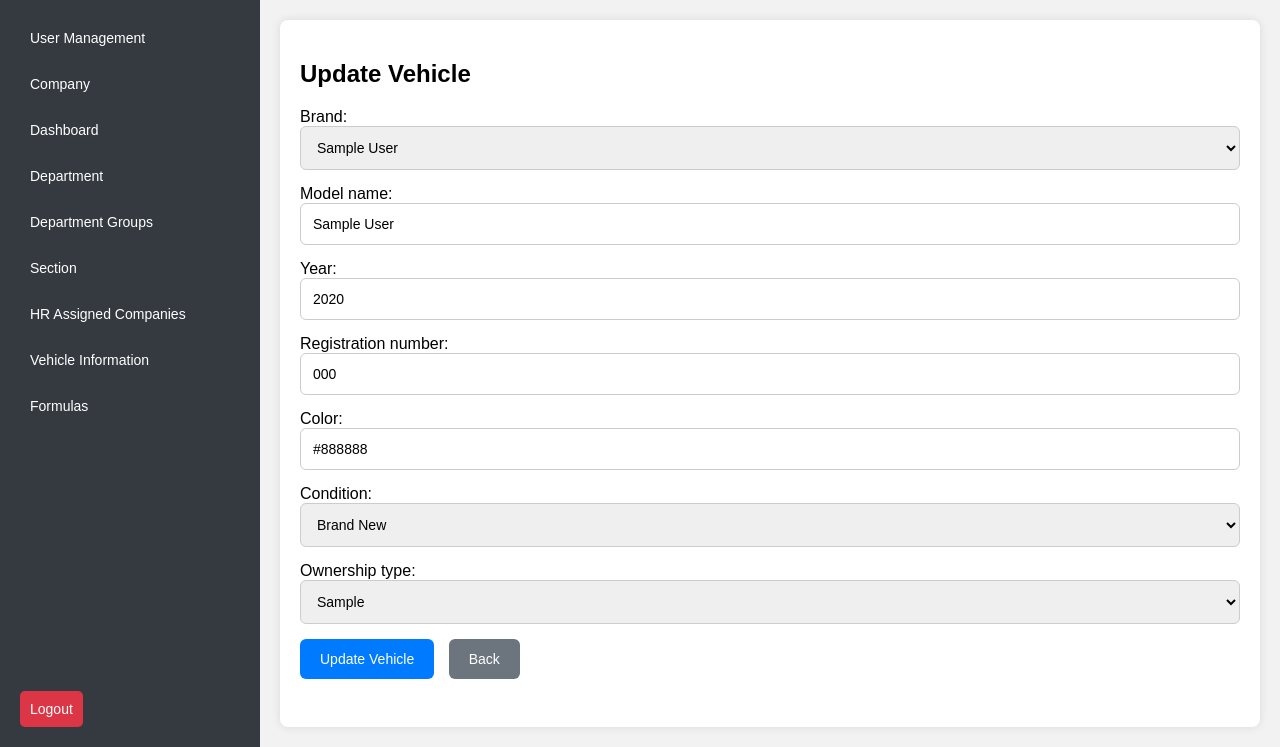
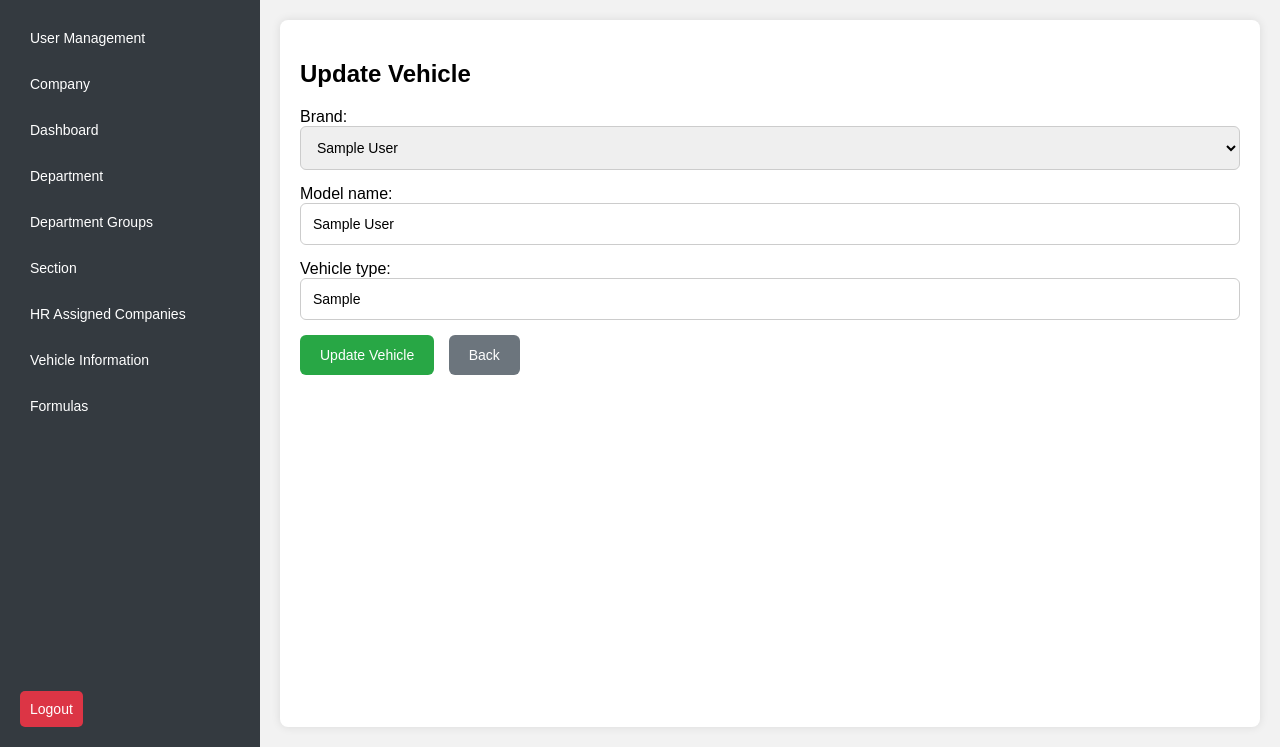
Before and after one commit to Ugsteamdevs123/hrsystem, a Django app: page /payroll/vehicles/update/1/ in a window 1280 px wide. Shown: the part 53-800 px from the top of the page. Run offline with Django 5.2, Linux system fonts and the light colour scheme; a user stored in the database is signed in; tables that the repository leaves empty hold one stand-in row (values such as "Sample post").

Commit message:
Changes in the vehicle model , admin.py , forms.py , serilaizers.py , views.py and also in base.html , vehicle html files and remove dashboard.html file and duplicate serilaizer file

```diff
--- a/app/user/admin.py
+++ b/app/user/admin.py
@@ -89,8 +89,10 @@ admin.site.register(models.FieldFormula)
 admin.site.register(models.configurations)
 
 admin.site.register(models.Employee)
-admin.site.register(models.VehicleInfo)
+
+
+# admin.site.register(models.VehicleInfo)
 
 admin.site.register(models.VehicleBrand)
 admin.site.register(models.VehicleModel)
-admin.site.register(models.VehicleOwnerShipModel)
+# admin.site.register(models.VehicleOwnerShipModel)
--- a/app/user/forms.py
+++ b/app/user/forms.py
@@ -193,7 +193,6 @@ from .models import (
     DepartmentGroups,
     hr_assigned_companies,
     VehicleModel,
-    VehicleInfo
 )
 from django.contrib.auth.models import Group
 
@@ -360,10 +359,4 @@ class HrAssignedCompaniesForm(forms.ModelForm):
 class VehicleModelForm(forms.ModelForm):
     class Meta:
         model = VehicleModel
-        fields = ["brand", "model_name", "year", "condition"]
-
-
-class VehicleInfoForm(forms.ModelForm):
-    class Meta:
-        model = VehicleInfo
-        fields = ["ownership_type", "color", "registration_number", "mileage_km"]
+        fields = ["brand", "model_name", "vehicle_type"]
--- a/app/user/models.py
+++ b/app/user/models.py
@@ -210,39 +210,14 @@ class VehicleBrand(models.Model):
 
 
 class VehicleModel(models.Model):
-    """Stores vehicle model details, linked to a brand."""
-    CONDITION_CHOICES = [
-        ('NEW', 'Brand New'),
-        ('USED', 'Used'),
-    ]
+    # """Stores vehicle model details, linked to a brand."""
 
     brand = models.ForeignKey(VehicleBrand, on_delete=models.CASCADE, related_name='models')
     model_name = models.CharField(max_length=50)
-    year = models.PositiveIntegerField()
-    condition = models.CharField(max_length=10, choices=CONDITION_CHOICES, default='NEW')
-
-    class Meta:
-        unique_together = ('brand', 'model_name', 'year', 'condition')
+    vehicle_type = models.CharField(max_length=50) #For count cc
 
     def __str__(self):
-        return f"{self.brand.name} {self.model_name} ({self.year}) - {self.get_condition_display()}"
-
-
-class VehicleOwnerShipModel(models.Model)   :
-    own_type = models.CharField(max_length=20)
-
-    def __str__(self):
-        return self.own_type
-
-class VehicleInfo(models.Model):
-    vehicle = models.OneToOneField(VehicleModel, on_delete=models.CASCADE, related_name='info')
-    ownership_type = models.ForeignKey(VehicleOwnerShipModel, on_delete=models.SET_NULL, null=True)
-    color = models.CharField(max_length=20, blank=True)
-    registration_number = models.CharField(max_length=100)
-    mileage_km = models.PositiveIntegerField(default=0, help_text="Total distance travelled in kilometers" , blank=True , null=True)
-
-    def __str__(self):
-        return f"Info for {self.vehicle}"
+        return f"{self.brand.name} {self.model_name} ({self.vehicle_type})"
 
 
 
@@ -276,7 +251,7 @@ class Employee(models.Model):
 class CurrentPackageDetails(models.Model):
     employee = models.OneToOneField(Employee, on_delete=models.CASCADE)
     gross_salary = models.DecimalField(max_digits=10, decimal_places=2)
-    vehicle = models.ForeignKey(VehicleInfo, on_delete=models.SET_NULL, null=True)
+    vehicle = models.ForeignKey(VehicleModel, on_delete=models.SET_NULL, null=True)
     fuel_limit = models.DecimalField(max_digits=10, decimal_places=2)
     mobile_allowance = models.DecimalField(max_digits=10, decimal_places=2)
 
@@ -313,7 +288,7 @@ class ProposedPackageDetails(models.Model):
     increased_fuel_amount = models.DecimalField(max_digits=10, decimal_places=2, null=True, blank=True)
     revised_fuel_allowance = models.DecimalField(max_digits=10, decimal_places=2, null=True, blank=True)  # Changed from FK
     mobile_allowance = models.DecimalField(max_digits=10, decimal_places=2, null=True, blank=True)
-    vehicle = models.ForeignKey(VehicleInfo, on_delete=models.SET_NULL, null=True)
+    vehicle = models.ForeignKey(VehicleModel, on_delete=models.SET_NULL, null=True)
 
     is_deleted = models.BooleanField(default=False)
 
--- a/app/user/templates/base.html
+++ b/app/user/templates/base.html
@@ -238,9 +238,11 @@
 
                     <div id="panel-{{ company.company_id }}" class="tree-panel" hidden>
                     <ul class="tree-list">
-                        <li>
+
+                        {% comment %} <li>
                         <a href="{% url 'company_summary' company.company_id %}">Summary</a>
-                        </li>
+                        </li> {% endcomment %}
+
                         {% for department in company.departments %}
                         <li class="child">
                             {# IMPORTANT: pass department.id to avoid NoReverseMatch #}
--- a/app/user/templates/update_vehicle.html
+++ b/app/user/templates/update_vehicle.html
@@ -9,50 +9,20 @@
 
     <!-- Vehicle Brand -->
     <div class="form-field">
-        {{ vehicle_form.brand.label_tag }}
-        {{ vehicle_form.brand }}
+        {{ form.brand.label_tag }}
+        {{ form.brand }}
     </div>
 
     <!-- Vehicle Model Name -->
     <div class="form-field">
-        {{ vehicle_form.model_name.label_tag }}
-        {{ vehicle_form.model_name }}
+        {{ form.model_name.label_tag }}
+        {{ form.model_name }}
     </div>
 
-    <!-- Year -->
+    <!-- Vehicle Type -->
     <div class="form-field">
-        {{ vehicle_form.year.label_tag }}
-        {{ vehicle_form.year }}
-    </div>
-
-    <!-- Registration Number -->
-    <div class="form-field">
-        {{ info_form.registration_number.label_tag }}
-        {{ info_form.registration_number }}
-    </div>
-
-    <!-- Color -->
-    <div class="form-field">
-        {{ info_form.color.label_tag }}
-        {{ info_form.color }}
-    </div>
-
-    <!-- Condition -->
-    <div class="form-field">
-        {{ vehicle_form.condition.label_tag }}
-        {{ vehicle_form.condition }}
-    </div>
-
-    <!-- Mileage (Initially Hidden) -->
-    <div class="form-field" id="mileageField" style="display: none;">
-        {{ info_form.mileage_km.label_tag }}
-        {{ info_form.mileage_km }}
-    </div>
-
-    <!-- Ownership Type -->
-    <div class="form-field">
-        {{ info_form.ownership_type.label_tag }}
-        {{ info_form.ownership_type }}
+        {{ form.vehicle_type.label_tag }}
+        {{ form.vehicle_type }}
     </div>
 
     <!-- Buttons -->
@@ -70,31 +40,13 @@
     </div>
 </form>
 
-<script>
-    document.addEventListener('DOMContentLoaded', function () {
-        const conditionField = document.getElementById("id_condition");
-        const mileageField = document.getElementById("mileageField");
-
-        function toggleMileage() {
-            if (conditionField.value === "USED") {
-                mileageField.style.display = "block";
-            } else {
-                mileageField.style.display = "none";
-            }
-        }
-
-        conditionField.addEventListener("change", toggleMileage);
-        toggleMileage(); // Initial check
-    });
-</script>
-
 <style>
 /* Form fields styling */
 .form-field {
     margin-bottom: 15px;
     text-align: left;
 }
-.form-field input, .form-field select {
+.form-field input, .form-field select, .form-field textarea {
     width: 100%;
     padding: 12px;
     border: 1px solid #ccc;
@@ -112,15 +64,15 @@
     font-size: 14px;
     margin-right: 10px;
 }
-.btn-submit { background-color: #007bff; color: #fff; }
-.btn-submit:hover { background-color: #0056b3; }
+.btn-submit { background-color: #28a745; color: #fff; }
+.btn-submit:hover { background-color: #218838; }
 .btn-back { background-color: #6c757d; color: #fff; }
 .btn-back:hover { background-color: #5a6268; }
 
 /* Responsive */
 @media screen and (max-width: 500px) {
     .form-btn { font-size: 12px; padding: 10px; }
-    .form-field input, .form-field select { font-size: 14px; padding: 10px; }
+    .form-field input, .form-field select, .form-field textarea { font-size: 14px; padding: 10px; }
 }
 </style>
 
--- a/app/user/views.py
+++ b/app/user/views.py
@@ -2,14 +2,11 @@ from rest_framework.views import APIView
 from rest_framework.response import Response
 
 
-from .serializers import (
-    UserLoginSerializer,
-)
 from .models import (
     CustomUser,
     Company,
     Section,
-    VehicleInfo,
+    # VehicleInfo,
     VehicleModel
 )
 
@@ -34,7 +31,7 @@ from .forms import (
     SectionForm,
     DepartmentGroupsForm,
     HrAssignedCompaniesForm,
-    VehicleInfoForm,
+    # VehicleInfoForm,
     VehicleModelForm
 
 )
@@ -436,86 +433,61 @@ class DeleteHrAssignedCompanyView(PermissionRequiredMixin, View):
 
 # --- VIEW VEHICLES ---
 class ViewVehicleListView(PermissionRequiredMixin, View):
-    permission_required = "user.view_vehicleinfo"
+    permission_required = "user.view_vehiclemodel"
     template_name = "view_vehicle_list.html"
 
     def get(self, request):
-        vehicles = VehicleInfo.objects.select_related("vehicle", "ownership_type").all()
+        vehicles = VehicleModel.objects.select_related("brand").all()
         return render(request, self.template_name, {"vehicles": vehicles})
 
 
 # --- ADD VEHICLE ---
 class AddVehicleView(PermissionRequiredMixin, View):
-    permission_required = "user.add_vehicleinfo"
+    permission_required = "user.add_vehiclemodel"
     template_name = "add_vehicle.html"
 
     def get(self, request):
-        vehicle_form = VehicleModelForm()
-        info_form = VehicleInfoForm()
-        return render(request, self.template_name, {
-            "vehicle_form": vehicle_form,
-            "info_form": info_form
-        })
+        form = VehicleModelForm()
+        return render(request, self.template_name, {"form": form})
 
     def post(self, request):
-        vehicle_form = VehicleModelForm(request.POST)
-        info_form = VehicleInfoForm(request.POST)
-        if vehicle_form.is_valid() and info_form.is_valid():
-            vehicle = vehicle_form.save()
-            info = info_form.save(commit=False)
-            info.vehicle = vehicle
-            info.save()
+        form = VehicleModelForm(request.POST)
+        if form.is_valid():
+            form.save()
             messages.success(request, "Vehicle added successfully!")
             return redirect("view_vehicles")
-        return render(request, self.template_name, {
-            "vehicle_form": vehicle_form,
-            "info_form": info_form
-        })
+        return render(request, self.template_name, {"form": form})
 
 
 # --- UPDATE VEHICLE ---
 class UpdateVehicleView(PermissionRequiredMixin, View):
-    permission_required = "user.change_vehicleinfo"
+    permission_required = "user.change_vehiclemodel"
     template_name = "update_vehicle.html"
 
     def get(self, request, pk):
-        vehicle_info = get_object_or_404(VehicleInfo, pk=pk)
-        vehicle_form = VehicleModelForm(instance=vehicle_info.vehicle)
-        info_form = VehicleInfoForm(instance=vehicle_info)
-        return render(request, self.template_name, {
-            "vehicle_form": vehicle_form,
-            "info_form": info_form,
-            "vehicle_info": vehicle_info
-        })
+        vehicle = get_object_or_404(VehicleModel, pk=pk)
+        form = VehicleModelForm(instance=vehicle)
+        return render(request, self.template_name, {"form": form, "vehicle": vehicle})
 
     def post(self, request, pk):
-        vehicle_info = get_object_or_404(VehicleInfo, pk=pk)
-        vehicle_form = VehicleModelForm(request.POST, instance=vehicle_info.vehicle)
-        info_form = VehicleInfoForm(request.POST, instance=vehicle_info)
-        if vehicle_form.is_valid() and info_form.is_valid():
-            vehicle_form.save()
-            info_form.save()
+        vehicle = get_object_or_404(VehicleModel, pk=pk)
+        form = VehicleModelForm(request.POST, instance=vehicle)
+        if form.is_valid():
+            form.save()
             messages.success(request, "Vehicle updated successfully!")
             return redirect("view_vehicles")
-        return render(request, self.template_name, {
-            "vehicle_form": vehicle_form,
-            "info_form": info_form,
-            "vehicle_info": vehicle_info
-        })
+        return render(request, self.template_name, {"form": form, "vehicle": vehicle})
 
 
 # --- DELETE VEHICLE ---
 class DeleteVehicleView(PermissionRequiredMixin, View):
-    permission_required = "user.delete_vehicleinfo"
+    permission_required = "user.delete_vehiclemodel"
 
     def get(self, request, pk):
-        vehicle_info = get_object_or_404(VehicleInfo, pk=pk)
-        vehicle_info.delete()  # Hard delete, or you can soft delete by adding a flag
+        vehicle = get_object_or_404(VehicleModel, pk=pk)
+        vehicle.delete()
         messages.success(request, "Vehicle deleted successfully!")
         return redirect("view_vehicles")
-
-
-
 
 
 
@@ -566,7 +538,7 @@ from .serializer import (
     DesignationCreateSerializer,
     LocationsSerializer,
     EmployeeStatusSerializer,
-    VehicleInfoDropdownSerializer
+    # VehicleInfoDropdownSerializer
 
 )
 
```
Also changed, not shown: app/user/serializer.py (+9 -9 lines), app/user/serializers.py (deleted, +0 -31 lines), app/user/templates/add_vehicle.html (+7 -55 lines), app/user/templates/dashboard.html (deleted, +0 -42 lines), app/user/templates/view_vehicle_list.html (+8 -24 lines), app/user/migrations/0003_remove_vehicleinfo_ownership_type_and_more.py (added).
